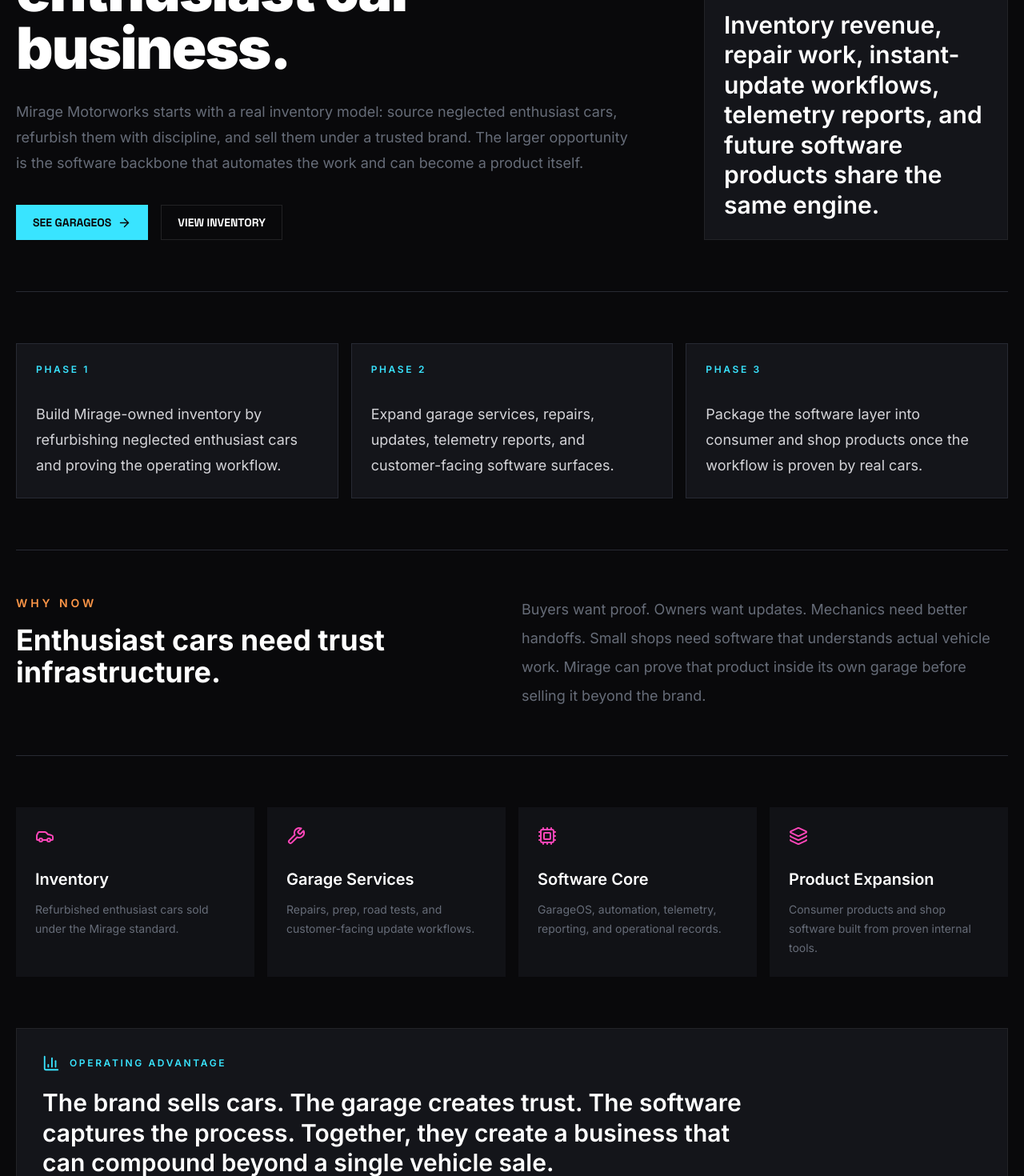
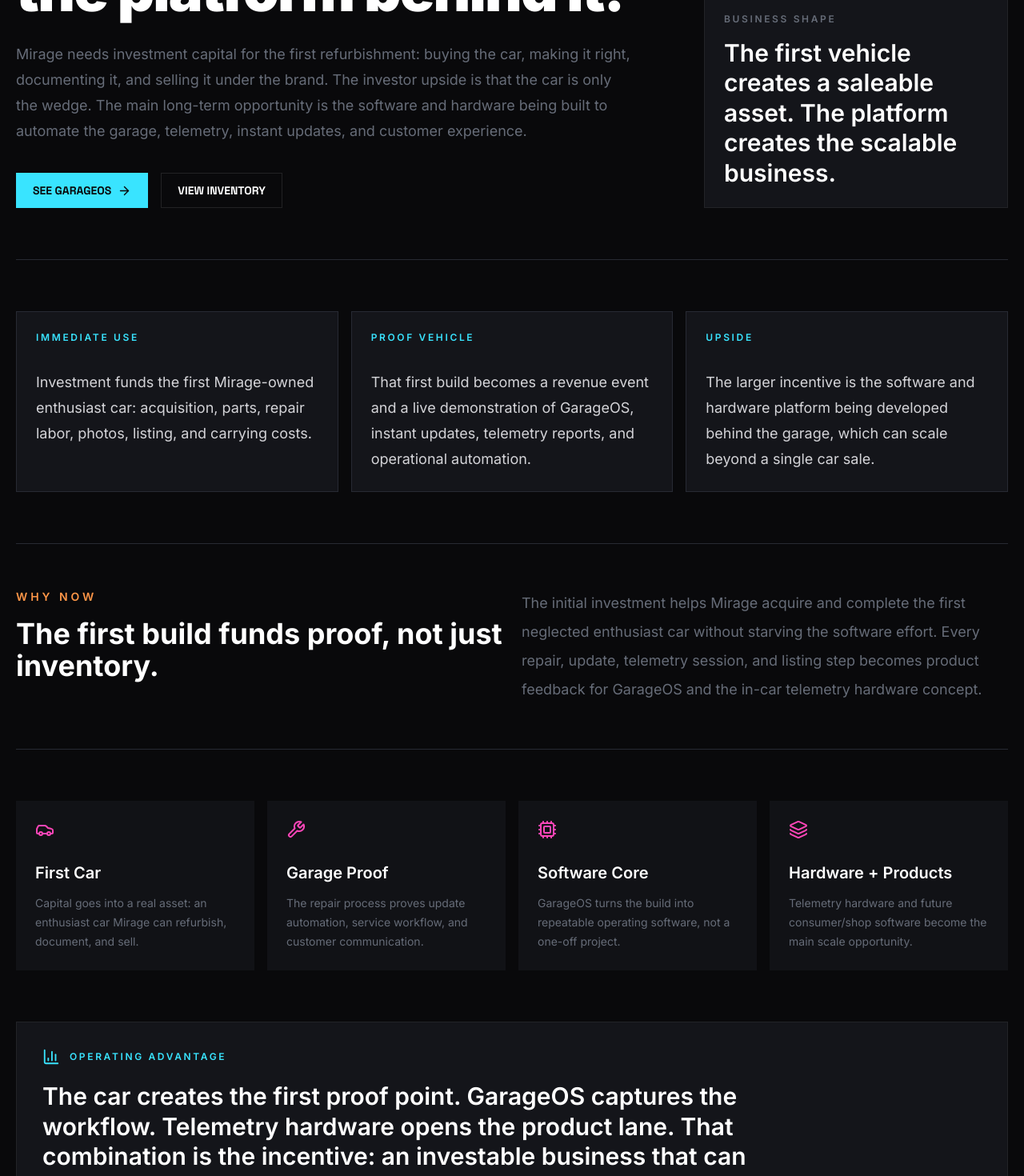
Before and after one commit to WesleyIreland109/mirage-motorworks, a React (Vite) app in the folder frontend/: page /investor-prospectus in a window 1280 px wide. Shown: the part 300-1770 px from the top of the page at 80% size. Built offline with nearby package versions, Linux system fonts and the light colour scheme; no server answers.

Commit message:
Add telemetry visuals and navigation polish

```diff
--- a/frontend/src/App.tsx
+++ b/frontend/src/App.tsx
@@ -1,4 +1,5 @@
-import { Navigate, Route, Routes, useSearchParams } from "react-router-dom";
+import { useEffect } from "react";
+import { Navigate, Route, Routes, useLocation, useSearchParams } from "react-router-dom";
 
 import { AdminLayout } from "@/layouts/AdminLayout";
 import { PublicLayout } from "@/layouts/PublicLayout";
@@ -40,6 +41,23 @@
   return <HomePage />;
 }
 
+function ScrollToTop() {
+  const { pathname, search, hash } = useLocation();
+
+  useEffect(() => {
+    if (hash) {
+      window.setTimeout(() => {
+        document.querySelector(hash)?.scrollIntoView({ block: "start" });
+      }, 0);
+      return;
+    }
+
+    window.scrollTo({ top: 0, left: 0, behavior: "auto" });
+  }, [pathname, search, hash]);
+
+  return null;
+}
+
 export function App() {
   const { data: user } = useQuery({
     queryKey: ["auth-user"],
@@ -47,6 +65,8 @@
     retry: false,
   });
   return (
+    <>
+      <ScrollToTop />
       <Routes>
         <Route element={<PublicLayout />}>
           <Route index element={<HomeRoute />} />
@@ -111,5 +131,6 @@
         </Route>
         <Route path="*" element={<Navigate to="/" replace />} />
       </Routes>
+    </>
   );
 }
--- a/frontend/src/pages/public/AboutPage.tsx
+++ b/frontend/src/pages/public/AboutPage.tsx
@@ -7,28 +7,16 @@
       <h1 className="mt-4 max-w-5xl text-5xl font-black leading-none tracking-tight md:text-7xl">
         Software for the garage we actually want to run.
       </h1>
-      <div className="mt-12 grid gap-10 lg:grid-cols-[0.8fr_1.2fr]">
-        <div className="h-full min-h-96 bg-[url('https://images.unsplash.com/photo-1493238792000-8113da705763?auto=format&fit=crop&w=1400&q=85')] bg-cover bg-center" />
-        <div className="space-y-7 text-lg leading-9 text-zinc-300">
-          <p>
-            Mirage Motorworks is being built around GarageOS: a software layer
-            for enthusiast garages that need better intake, inspection,
-            telemetry, documentation, repair tracking, and handoff tools.
-          </p>
-          <p>
-            The cars still matter. Manual cars, affordable enthusiast models,
-            and OEM+ refurbishments are the live test bench for the product.
-            Every acquisition exposes the real work: what is known, what is
-            unknown, what needs parts, what a road test proved, and what the
-            next person in the garage needs to see.
-          </p>
-          <p>
-            The public experience should feel premium because the operation is
-            precise. A good listing is not just photography and price; it is the
-            final output of clean records, shared progress, telemetry context,
-            and disciplined preparation.
-          </p>
-        </div>
+      <div className="mt-12 max-w-4xl space-y-7 border-y border-mirage-border py-12 text-lg leading-9 text-zinc-300">
+        <p>
+          Mirage Motorworks is being built around GarageOS: a software layer for
+          enthusiast garages that need better intake, inspection, telemetry,
+          documentation, repair tracking, and handoff tools.
+        </p>
+        <p>
+          This page is intentionally stripped back for now while the deeper
+          company story is written.
+        </p>
       </div>
     </main>
   );
--- a/frontend/src/pages/public/InvestorProspectusPage.tsx
+++ b/frontend/src/pages/public/InvestorProspectusPage.tsx
@@ -4,9 +4,9 @@
 import { Button } from "@/components/ui/button";
 
 const thesis = [
-  ["Phase 1", "Build Mirage-owned inventory by refurbishing neglected enthusiast cars and proving the operating workflow."],
-  ["Phase 2", "Expand garage services, repairs, updates, telemetry reports, and customer-facing software surfaces."],
-  ["Phase 3", "Package the software layer into consumer and shop products once the workflow is proven by real cars."],
+  ["Immediate Use", "Investment funds the first Mirage-owned enthusiast car: acquisition, parts, repair labor, photos, listing, and carrying costs."],
+  ["Proof Vehicle", "That first build becomes a revenue event and a live demonstration of GarageOS, instant updates, telemetry reports, and operational automation."],
+  ["Upside", "The larger incentive is the software and hardware platform being developed behind the garage, which can scale beyond a single car sale."],
 ];
 
 export function InvestorProspectusPage() {
@@ -18,13 +18,15 @@
             Investor Prospectus
           </p>
           <h1 className="mt-4 max-w-5xl text-5xl font-black leading-none tracking-tight md:text-7xl">
-            A software-led enthusiast car business.
+            Fund the first car. Build the platform behind it.
           </h1>
           <p className="mt-7 max-w-3xl text-lg leading-8 text-mirage-muted">
-            Mirage Motorworks starts with a real inventory model: source
-            neglected enthusiast cars, refurbish them with discipline, and sell
-            them under a trusted brand. The larger opportunity is the software
-            backbone that automates the work and can become a product itself.
+            Mirage needs investment capital for the first refurbishment: buying
+            the car, making it right, documenting it, and selling it under the
+            brand. The investor upside is that the car is only the wedge. The
+            main long-term opportunity is the software and hardware being built
+            to automate the garage, telemetry, instant updates, and customer
+            experience.
           </p>
           <div className="mt-9 flex flex-wrap gap-4">
             <Button asChild>
@@ -43,8 +45,8 @@
             Business Shape
           </p>
           <p className="mt-4 text-3xl font-semibold leading-tight">
-            Inventory revenue, repair work, instant-update workflows, telemetry
-            reports, and future software products share the same engine.
+            The first vehicle creates a saleable asset. The platform creates
+            the scalable business.
           </p>
         </div>
       </section>
@@ -65,22 +67,22 @@
           <p className="text-sm font-semibold uppercase tracking-[0.28em] text-mirage-orange">
             Why Now
           </p>
-          <h2 className="mt-4 text-4xl font-bold">Enthusiast cars need trust infrastructure.</h2>
+          <h2 className="mt-4 text-4xl font-bold">The first build funds proof, not just inventory.</h2>
         </div>
         <p className="text-lg leading-9 text-mirage-muted">
-          Buyers want proof. Owners want updates. Mechanics need better
-          handoffs. Small shops need software that understands actual vehicle
-          work. Mirage can prove that product inside its own garage before
-          selling it beyond the brand.
+          The initial investment helps Mirage acquire and complete the first
+          neglected enthusiast car without starving the software effort. Every
+          repair, update, telemetry session, and listing step becomes product
+          feedback for GarageOS and the in-car telemetry hardware concept.
         </p>
       </section>
 
       <section className="grid gap-4 pt-16 md:grid-cols-2 lg:grid-cols-4">
         {[
-          { icon: Car, title: "Inventory", text: "Refurbished enthusiast cars sold under the Mirage standard." },
-          { icon: Wrench, title: "Garage Services", text: "Repairs, prep, road tests, and customer-facing update workflows." },
-          { icon: Cpu, title: "Software Core", text: "GarageOS, automation, telemetry, reporting, and operational records." },
-          { icon: Layers, title: "Product Expansion", text: "Consumer products and shop software built from proven internal tools." },
+          { icon: Car, title: "First Car", text: "Capital goes into a real asset: an enthusiast car Mirage can refurbish, document, and sell." },
+          { icon: Wrench, title: "Garage Proof", text: "The repair process proves update automation, service workflow, and customer communication." },
+          { icon: Cpu, title: "Software Core", text: "GarageOS turns the build into repeatable operating software, not a one-off project." },
+          { icon: Layers, title: "Hardware + Products", text: "Telemetry hardware and future consumer/shop software become the main scale opportunity." },
         ].map((item) => {
           const Icon = item.icon;
           return (
@@ -101,9 +103,10 @@
           </p>
         </div>
         <p className="mt-5 max-w-4xl text-3xl font-semibold leading-tight">
-          The brand sells cars. The garage creates trust. The software captures
-          the process. Together, they create a business that can compound beyond
-          a single vehicle sale.
+          The car creates the first proof point. GarageOS captures the workflow.
+          Telemetry hardware opens the product lane. That combination is the
+          incentive: an investable business that can become much larger than
+          refurbishing one vehicle at a time.
         </p>
       </section>
     </main>
--- a/frontend/src/pages/public/TelemetryDashboardPage.tsx
+++ b/frontend/src/pages/public/TelemetryDashboardPage.tsx
@@ -1,7 +1,17 @@
-import { Activity, Bot, ExternalLink, FileText, Gauge, RadioTower, Share2 } from "lucide-react";
+import {
+  Activity,
+  Bot,
+  ExternalLink,
+  FileText,
+  Gauge,
+  MonitorCog,
+  RadioTower,
+  Share2,
+} from "lucide-react";
 import { Link } from "react-router-dom";
 
 import { Button } from "@/components/ui/button";
+import { assetPath } from "@/lib/assets";
 
 const telemetryCards = [
   ["Import", "Upload recorded drive files and attach them to the right car record."],
@@ -62,6 +72,53 @@
             ))}
           </div>
         </div>
+      </section>
+
+      <section className="mt-20 grid gap-6 lg:grid-cols-2">
+        <article className="overflow-hidden border border-white/[0.06] bg-mirage-panel">
+          <img
+            src={assetPath("telemetry/live-dashboard.png")}
+            alt="Live Civic Type R telemetry dashboard with green performance metrics"
+            className="aspect-[16/10] w-full object-cover object-top"
+          />
+          <div className="p-5">
+            <div className="flex items-center gap-2 text-mirage-cyan">
+              <MonitorCog size={18} />
+              <p className="text-xs font-semibold uppercase tracking-[0.2em]">
+                Picture 1
+              </p>
+            </div>
+            <p className="mt-3 text-sm leading-7 text-mirage-muted">
+              This is the live dashboard direction: the telemetry interface can
+              be customized by car and customer taste, from the metric set to
+              the visual theme. A Type R can feel technical and high-revving; a
+              grand tourer, track build, or restoration can have a completely
+              different instrument personality.
+            </p>
+          </div>
+        </article>
+
+        <article className="overflow-hidden border border-mirage-cyan/20 bg-[#061015] shadow-[0_0_70px_rgba(34,211,238,.12)]">
+          <img
+            src={assetPath("telemetry/type-r-concept.png")}
+            alt="Type R interior concept with auxiliary Mirage telemetry display"
+            className="aspect-[16/10] w-full object-cover object-center"
+          />
+          <div className="p-5">
+            <div className="flex items-center gap-2 text-mirage-cyan">
+              <RadioTower size={18} />
+              <p className="text-xs font-semibold uppercase tracking-[0.2em]">
+                Picture 2
+              </p>
+            </div>
+            <p className="mt-3 text-sm leading-7 text-mirage-muted">
+              This is the WIP in-car dashboard concept: a nice visual
+              experience for the driver, with telemetry tracking on the backend
+              so the system can automatically flag anything blaringly wrong
+              with the car and turn that data into service context.
+            </p>
+          </div>
+        </article>
       </section>
 
       <section className="mt-20 grid gap-4 md:grid-cols-4">
```
Also changed, not shown: frontend/public/telemetry/live-dashboard.png (added), 1 other file (tests, documents, lock files or other folders). Lines whose indentation alone changed are shown as unchanged.
